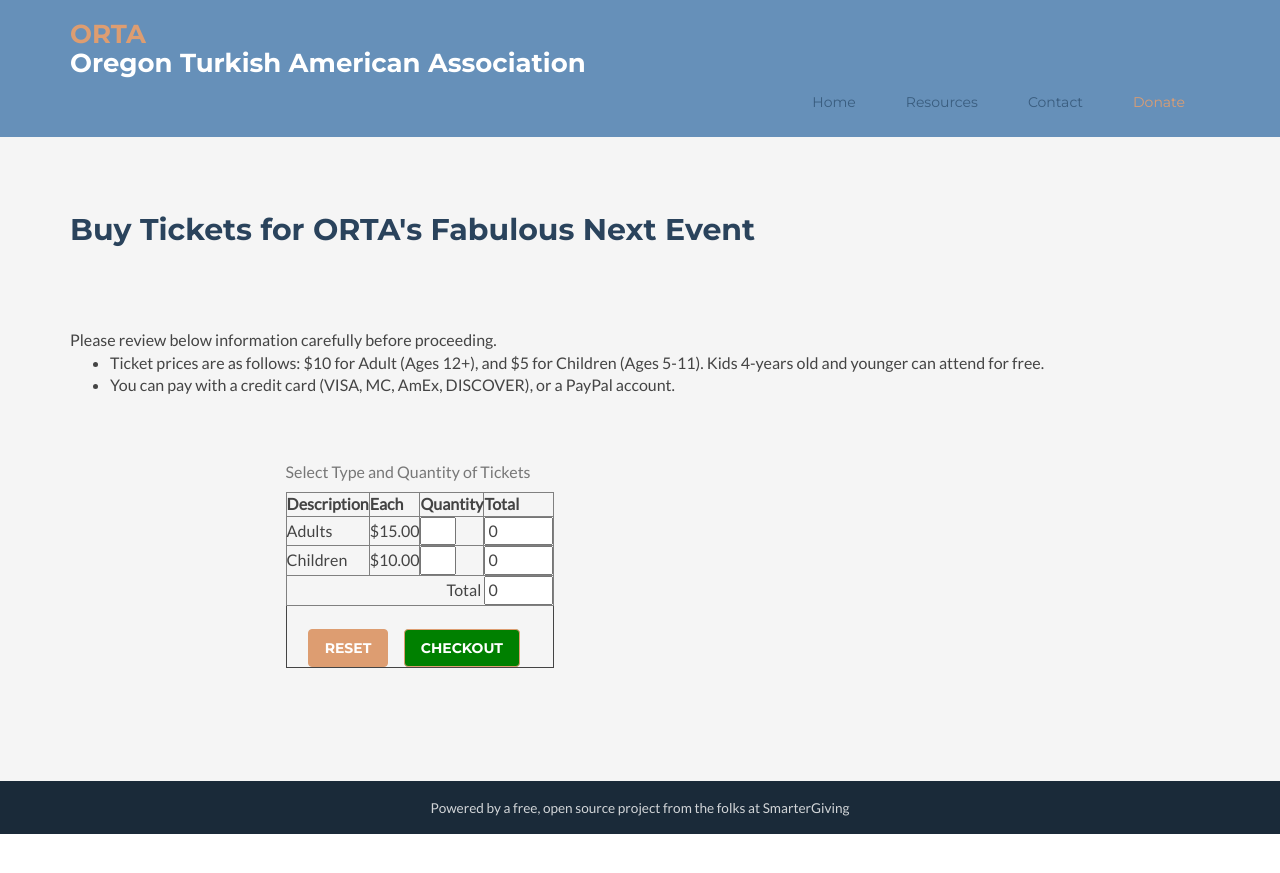
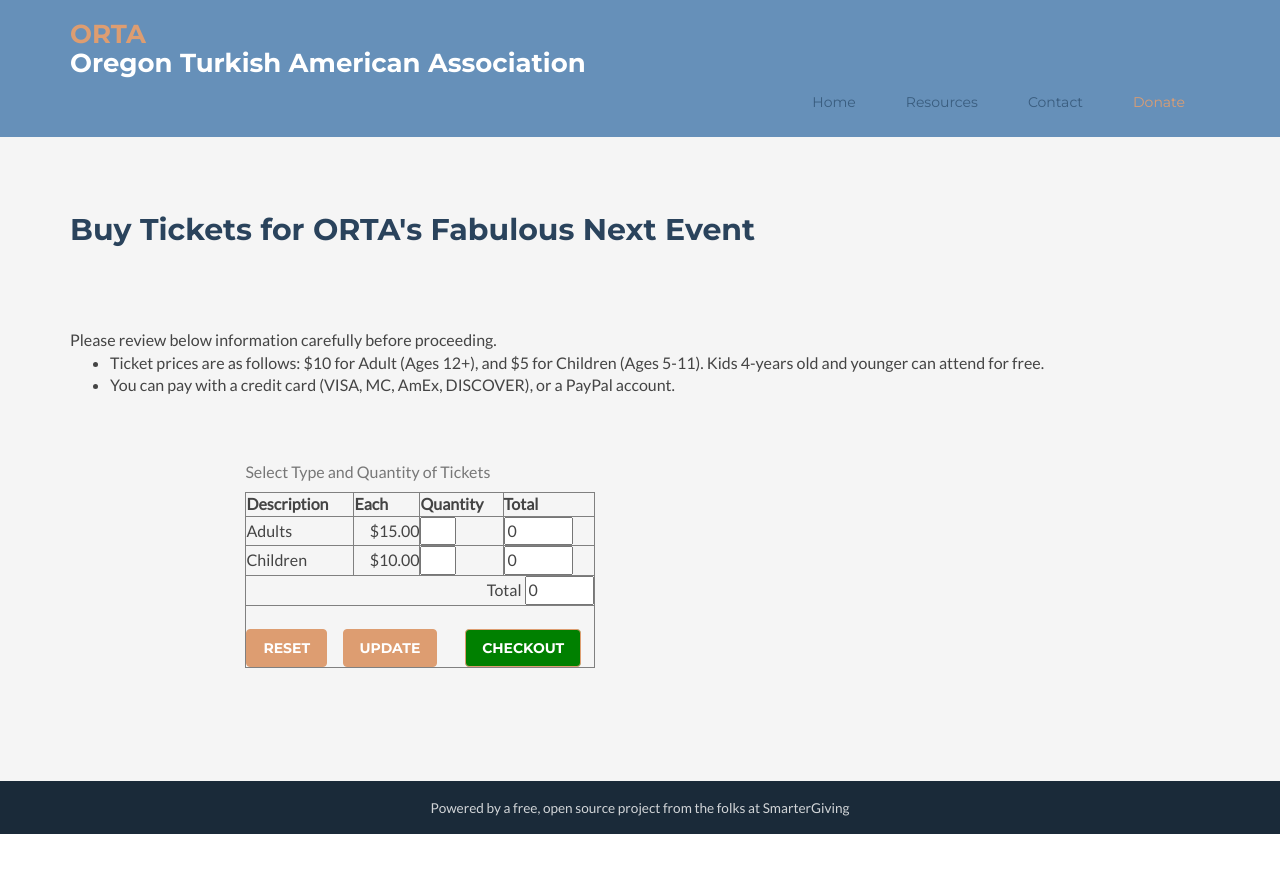
Before and after one commit to ortapdx/ortapdx.github.io, a Jekyll site: the page built from ppsample.html, in a window 1280 px wide. Shown: the top 873 px of the page. Built offline with Jekyll 4.4.1, drawn with Linux system fonts in a browser that asks for light colours; nearby versions of some CDN libraries; comment, search, counter and statistics services are not loaded.

Commit message:
Update ppsample.html

```diff
--- a/ppsample.html
+++ b/ppsample.html
@@ -109,8 +109,8 @@ layout: default
                   <input class="nbor" type="text" name="tot" size="6" value="0" readonly/>
                 </td>
               </tr>
-              <tr style="border: none;">
-                <td align="center" colspan="6">
+              <tr>
+                <td style="border: none;" align="center" colspan="6">
                                 <br>
                   <input type    = "button"
                          value   = "Reset"
@@ -120,6 +120,13 @@ layout: default
                                     if (root.shp) spos = 0;
                                     if (root.tax) tpos = 0;
                                     this.form.reset();" />
+                  &nbsp; &nbsp;
+                  <input type    = "button"
+                         value   = "Update"
+                         class   = "button btn btn-cta-secondary"
+                         onclick = "GetOrder('id10','Children',10);GetOrder ('id15','Adults',15);" />
+                  &nbsp; &nbsp;
+
                   &nbsp; &nbsp;
                   <input type    = "button"
                          value   = "Checkout"
```
